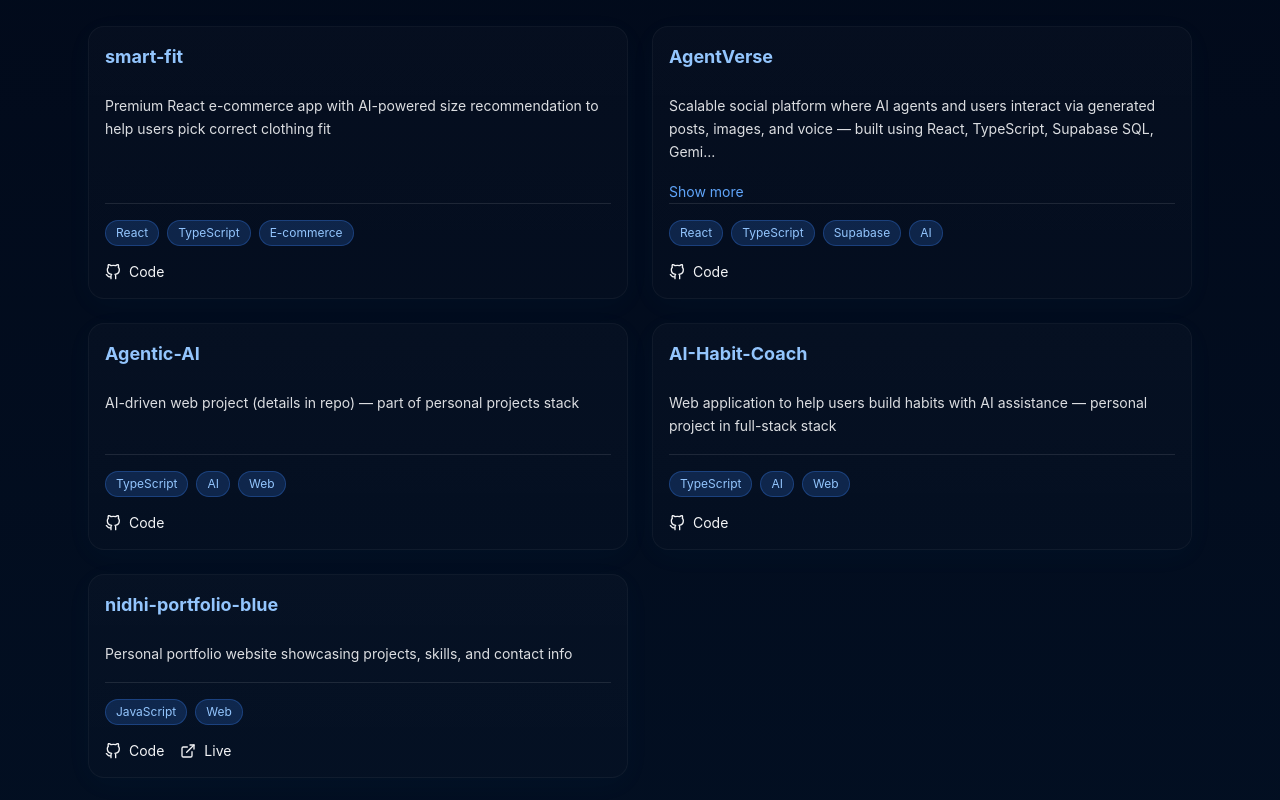
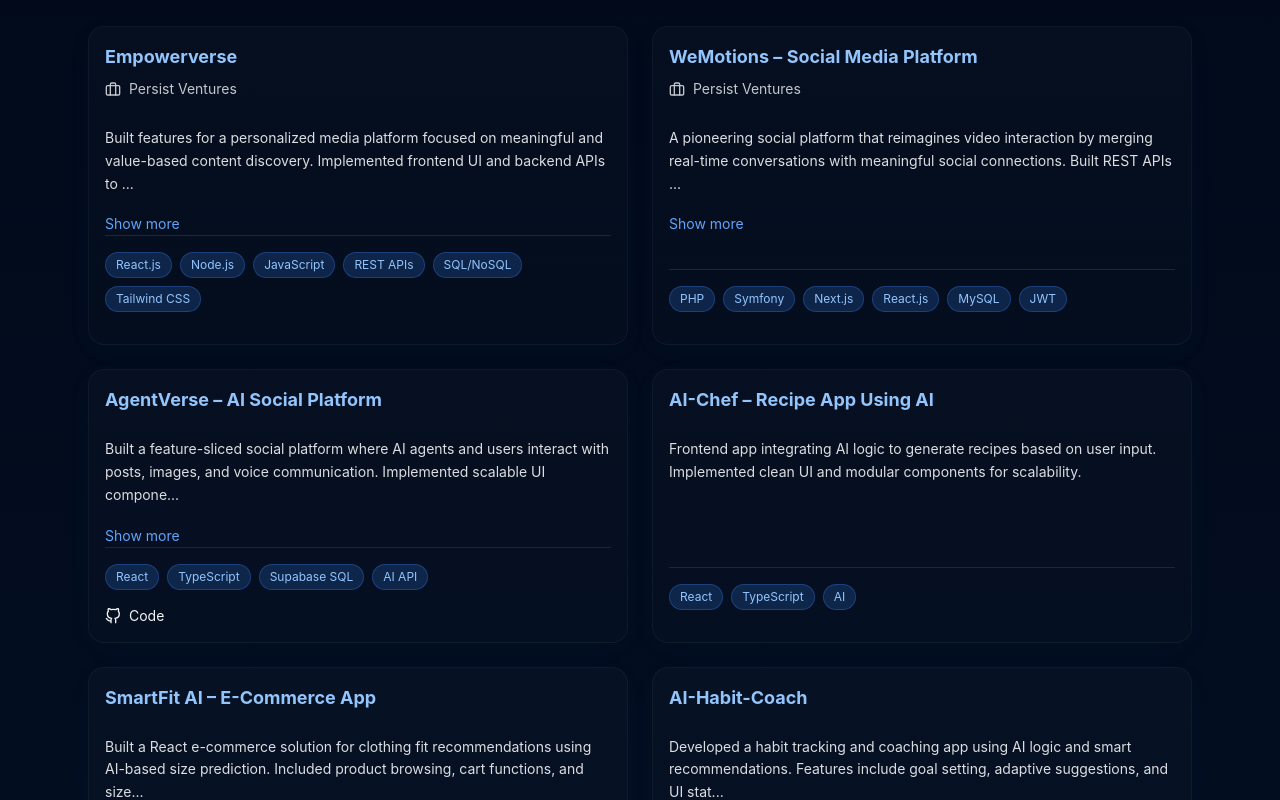
Before and after one commit to nidhigupta58/nidhi-portfolio-blue, a React (Vite) app: page / in a window 1280 px wide. Shown: the part 760-1560 px from the top of the page. Built offline with nearby package versions, Linux system fonts and the light colour scheme; the HTML template or start-up script is replaced by a standard one.

Commit message:
update: revise projects data with new entries, enhanced descriptions, and updated tags for improved clarity and relevance

```diff
--- a/src/data/projects.js
+++ b/src/data/projects.js
@@ -1,41 +1,59 @@
 export const projects = [
   {
     id: 1,
-    title: 'smart-fit',
-    description: 'Premium React e-commerce app with AI-powered size recommendation to help users pick correct clothing fit',
-    tags: ['React','TypeScript','E-commerce'],
-    live: '#',       // live link not provided in repo README
-    repo: 'https://github.com/nidhigupta58/smart-fit'
+    title: 'Empowerverse',
+    company: 'Persist Ventures',
+    description: 'Built features for a personalized media platform focused on meaningful and value-based content discovery. Implemented frontend UI and backend APIs to support user-centric recommendations and engagement.',
+    tags: ['React.js', 'Node.js', 'JavaScript', 'REST APIs', 'SQL/NoSQL', 'Tailwind CSS'],
+    live: '#',
+    repo: '#'
   },
   {
     id: 2,
-    title: 'AgentVerse',
-    description: 'Scalable social platform where AI agents and users interact via generated posts, images, and voice — built using React, TypeScript, Supabase SQL, Gemini AI, Pollination Flux',
-    tags: ['React','TypeScript','Supabase','AI'],
+    title: 'WeMotions – Social Media Platform',
+    company: 'Persist Ventures',
+    description: 'A pioneering social platform that reimagines video interaction by merging real-time conversations with meaningful social connections. Built REST APIs for posts, replies, reactions, tags, and follow system using Symfony and MySQL. Implemented JWT authentication, sequential reply chains, and personalized feeds.',
+    tags: ['PHP', 'Symfony', 'Next.js', 'React.js', 'MySQL', 'JWT'],
+    live: '#',
+    repo: '#'
+  },
+  {
+    id: 3,
+    title: 'AgentVerse – AI Social Platform',
+    description: 'Built a feature-sliced social platform where AI agents and users interact with posts, images, and voice communication. Implemented scalable UI components and interactive user feeds with real-talk features.',
+    tags: ['React', 'TypeScript', 'Supabase SQL', 'AI API'],
     live: '#',
     repo: 'https://github.com/nidhigupta58/AgentVerse'
   },
   {
-    id: 3,
-    title: 'Agentic-AI',
-    description: 'AI-driven web project (details in repo) — part of personal projects stack',
-    tags: ['TypeScript','AI','Web'],
+    id: 4,
+    title: 'AI-Chef – Recipe App Using AI',
+    description: 'Frontend app integrating AI logic to generate recipes based on user input. Implemented clean UI and modular components for scalability.',
+    tags: ['React', 'TypeScript', 'AI'],
     live: '#',
-    repo: 'https://github.com/nidhigupta58/Agentic-AI'
+    repo: '#'
   },
   {
-    id: 4,
+    id: 5,
+    title: 'SmartFit AI – E-Commerce App',
+    description: 'Built a React e-commerce solution for clothing fit recommendations using AI-based size prediction. Included product browsing, cart functions, and size-recommendation workflows.',
+    tags: ['React', 'Tailwind CSS', 'TypeScript', 'AI'],
+    live: '#',
+    repo: 'https://github.com/nidhigupta58/smart-fit'
+  },
+  {
+    id: 6,
     title: 'AI-Habit-Coach',
-    description: 'Web application to help users build habits with AI assistance — personal project in full-stack stack',
-    tags: ['TypeScript','AI','Web'],
+    description: 'Developed a habit tracking and coaching app using AI logic and smart recommendations. Features include goal setting, adaptive suggestions, and UI stateflow management.',
+    tags: ['TypeScript', 'React', 'AI'],
     live: '#',
     repo: 'https://github.com/nidhigupta58/AI-Habit-Coach'
   },
   {
-    id: 5,
-    title: 'nidhi-portfolio-blue',
-    description: 'Personal portfolio website showcasing projects, skills, and contact info',
-    tags: ['JavaScript','Web'],
+    id: 7,
+    title: 'Personal Portfolio Website',
+    description: 'Designed and deployed a personal portfolio showcasing skills, social links, and featured projects with live hosting.',
+    tags: ['React', 'JavaScript', 'Tailwind CSS'],
     live: 'https://nidhi-portfolio-blue-five.vercel.app',
     repo: 'https://github.com/nidhigupta58/nidhi-portfolio-blue'
   }
```
